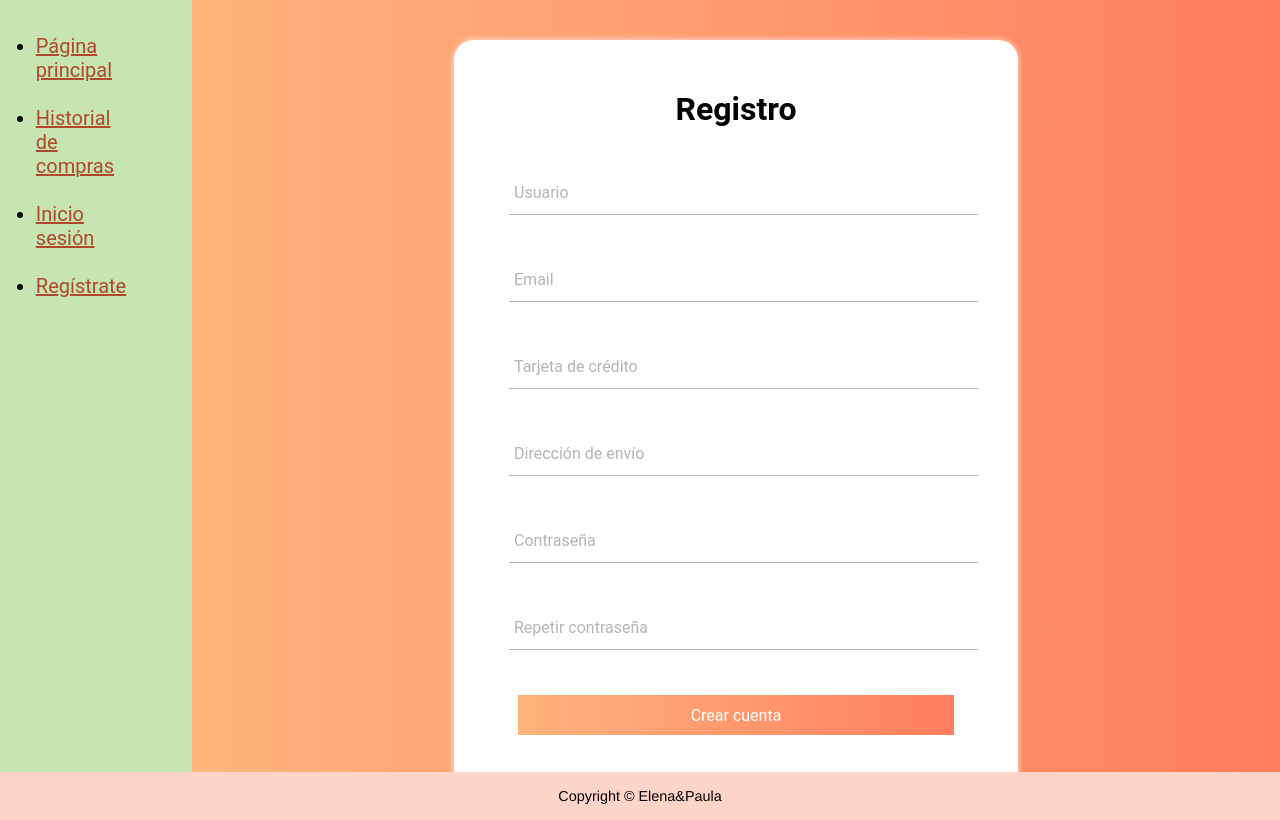
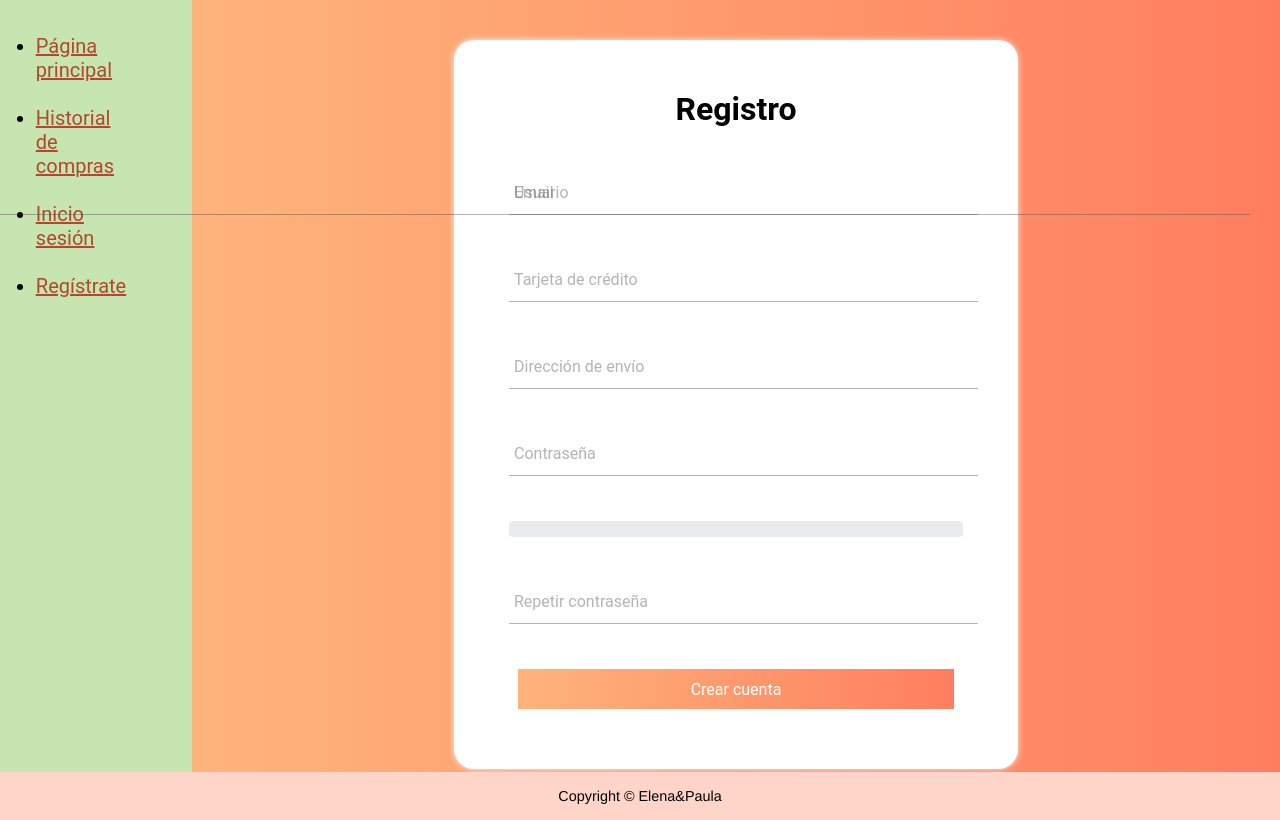
Before and after one commit to pausamlop/SI1, a Flask app: page /showregistro in a window 1280 px wide. Shown: the part 133-953 px from the top of the page. Run offline with Flask 2, Linux system fonts and the light colour scheme; some libraries are stand-ins or nearby versions.

Commit message:
fortaleza completo

```diff
--- a/app/routes.py
+++ b/app/routes.py
@@ -6,6 +6,7 @@ from flask import render_template, request, url_for, redirect, session
 import json
 import os
 import sys
+import random
 
 @app.route('/')
 @app.route('/principal', methods=['GET', 'POST'])
@@ -39,6 +40,16 @@ def index():
 
 @app.route('/acceso', methods=['GET', 'POST'])
 def acceso():
+
+    usuario = request.form['usuario']
+    email = request.form['email']
+    tarjeta = request.form['tarjeta']
+    direccion = request.form['direccion']
+    pass1 = request.form['pass1']
+    saldo = random.randint(0, 50)
+
+
+
     # # doc sobre request object en http://flask.pocoo.org/docs/1.0/api/#incoming-request-data
     # if 'username' in request.form:
     #     # aqui se deberia validar con fichero .dat del usuario
@@ -66,6 +77,8 @@ def showregistro():
 
 @app.route('/registro', methods=['GET', 'POST'])
 def registro():
+
+
     return redirect(url_for('principal'))
 
 
--- a/app/static/css/si1.css
+++ b/app/static/css/si1.css
@@ -248,7 +248,7 @@ div.polaroid {
 
 
 
-/*** FORM DEL INICIO DE SESION***/
+/************************** FORM DEL INICIO DE SESION *****************************************/
 form{overflow-y: scroll;
   font-family: 'Roboto';
   background: #ff7e5f;  /* fallback for old browsers */
@@ -280,6 +280,42 @@ form .grupo{
   position: relative;
   margin: 45px ;
 }
+
+/********************* Para la barra de fortaleza ***************************/
+
+.progress {
+  display: -webkit-box;
+  display: -ms-flexbox;
+  display: flex;
+  height: 1rem;
+  overflow: hidden;
+  font-size: 0.75rem;
+  background-color: #e9ecef;
+  border-radius: 0.25rem;
+  position: relative;
+  margin: 45px ;
+}
+
+.progress-bar {
+  display: -webkit-box;
+  display: -ms-flexbox;
+  display: flex;
+  -webkit-box-orient: vertical;
+  -webkit-box-direction: normal;
+  -ms-flex-direction: column;
+  flex-direction: column;
+  -webkit-box-pack: center;
+  -ms-flex-pack: center;
+  justify-content: center;
+  color: #fff;
+  text-align: center;
+  background-color: #007bff;
+  transition: width 0.6s ease;
+  background-color: green;
+}
+
+
+/********************** Fin barra fortaleza ****************************/
 
 input{
   background: none;
--- /dev/null
+++ b/app/static/javascript/fortalezaclave.js
@@ -0,0 +1,59 @@
+var percentage = 0;
+
+function check(n, m) {
+    if (n < 6) {
+        percentage = 0;
+        $(".progress-bar").css("background", "#dd4b39");
+    } else if (n < 8) {
+        percentage = 20;
+        $(".progress-bar").css("background", "#9c27b0");
+    } else if (n < 10) {
+        percentage = 40;
+        $(".progress-bar").css("background", "#ff9800");
+    } else {
+        percentage = 60;
+        $(".progress-bar").css("background", "#4caf50");
+    }
+
+    // Check for the character-set constraints
+    // and update percentage variable as needed.
+
+    //Lowercase Words only
+    if ((m.match(/[a-z]/) != null))
+    {
+        percentage += 10;
+    }
+
+    //Uppercase Words only
+    if ((m.match(/[A-Z]/) != null))
+    {
+        percentage += 10;
+    }
+
+    //Digits only
+    if ((m.match(/0|1|2|3|4|5|6|7|8|9/) != null))
+    {
+        percentage += 10;
+    }
+
+    //Special characters
+    if ((m.match(/\W/) != null) && (m.match(/\D/) != null))
+    {
+        percentage += 10;
+    }
+
+    // Update the width of the progress bar
+    $(".progress-bar").css("width", percentage + "%");
+}
+
+// Update progress bar as per the input
+$(document).ready(function() {
+    // Whenever the key is pressed, apply condition checks.
+    $("#pass1").keyup(function() {
+        var m = $(this).val();
+        var n = m.length;
+
+        // Function for checking
+        check(n, m);
+    });
+});
--- a/app/templates/registro.html
+++ b/app/templates/registro.html
@@ -13,7 +13,7 @@ registro
             <h1>Registro</h1>
 
             <div class="grupo">
-                <input type="text" name="" id="nameusuario" minlength="5" pattern="[A-Za-z0-9]+" required><span class="barra"></span>
+                <input type="text" name="" id="usuario" minlength="5" pattern="[A-Za-z0-9]+" required><span class="barra"></span>
                 <label for="">Usuario</label>
             </div>
 
@@ -38,6 +38,25 @@ registro
                 <label for="">Contraseña</label>
             </div>
 
+            <!-- Aqui vamos a comprobar la fortaleza de la contraeña -->
+
+            <!-- <link rel="stylesheet" href="https://maxcdn.bootstrapcdn.com/bootstrap/3.4.1/css/bootstrap.min.css"> -->
+            <script src="../static/javascript/jquery.min.js"></script>
+            <!-- <script src="../static/javascript/css/bootstrap.min.css"></script> -->
+            <script type="text/javascript" src="../static/javascript/fortalezaclave.js"></script>
+
+            <!--Hemos añadido las bibliotecas necesaria para implementar la barra d fortaleza-->
+                <div class="progress">
+                    <div class="progress-bar"
+                            role="progressbar"
+                            aria-valuenow="0"
+                            aria-valuemin="0"
+                            aria-valuemax="100"
+                            style="width:0%">
+                    </div>
+                </div>
+
+
             <div class="grupo">
                 <input type="password" name="" id="pass2" minlength="6" required><span class="barra"></span>
                 <label for="">Repetir contraseña</label>
@@ -46,8 +65,9 @@ registro
 
             <button type="submit">Crear cuenta</button>
         </div>
+
+
     </form>
-
 
     <script src="../static/javascript/jquery.min.js"></script>
     <script type="text/javascript" src="../static/javascript/registro.js"></script>
```
Also changed, not shown: app/prueba.py (added, +14 -0 lines), 1 other file.
